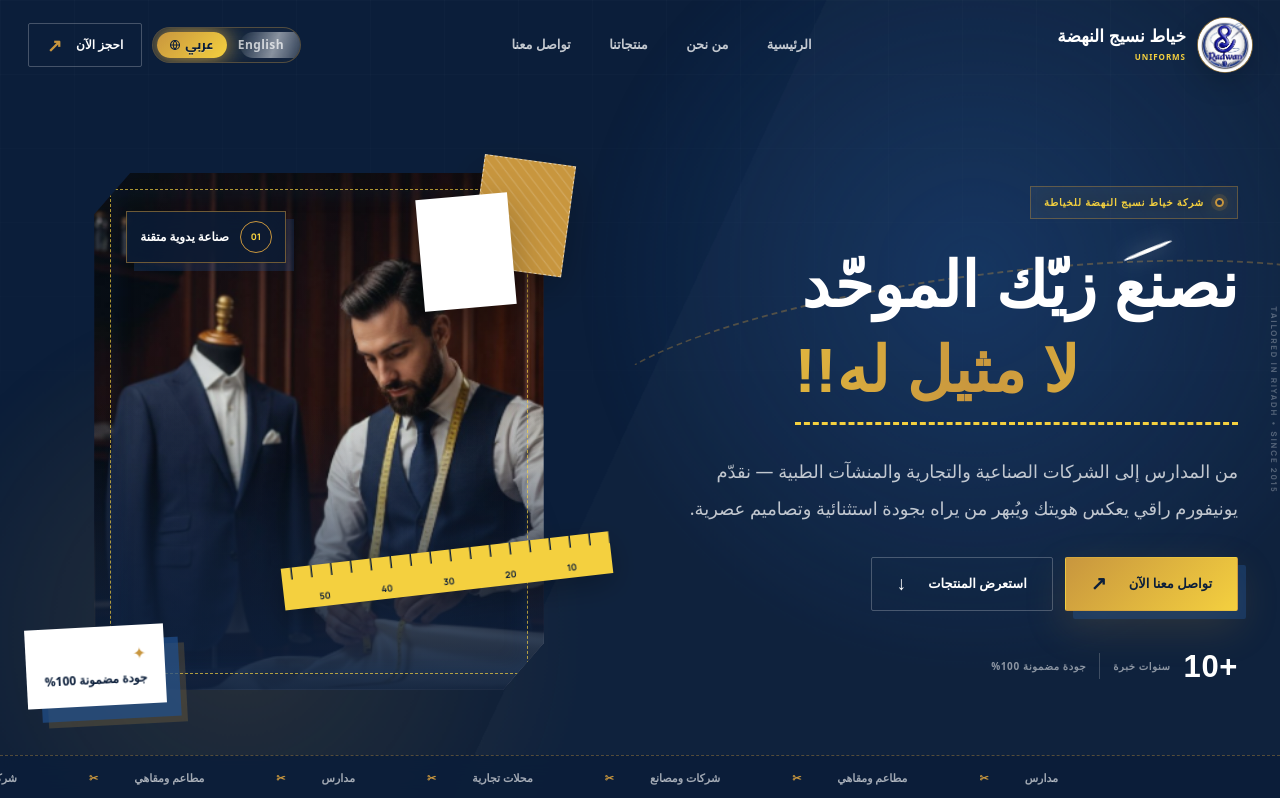
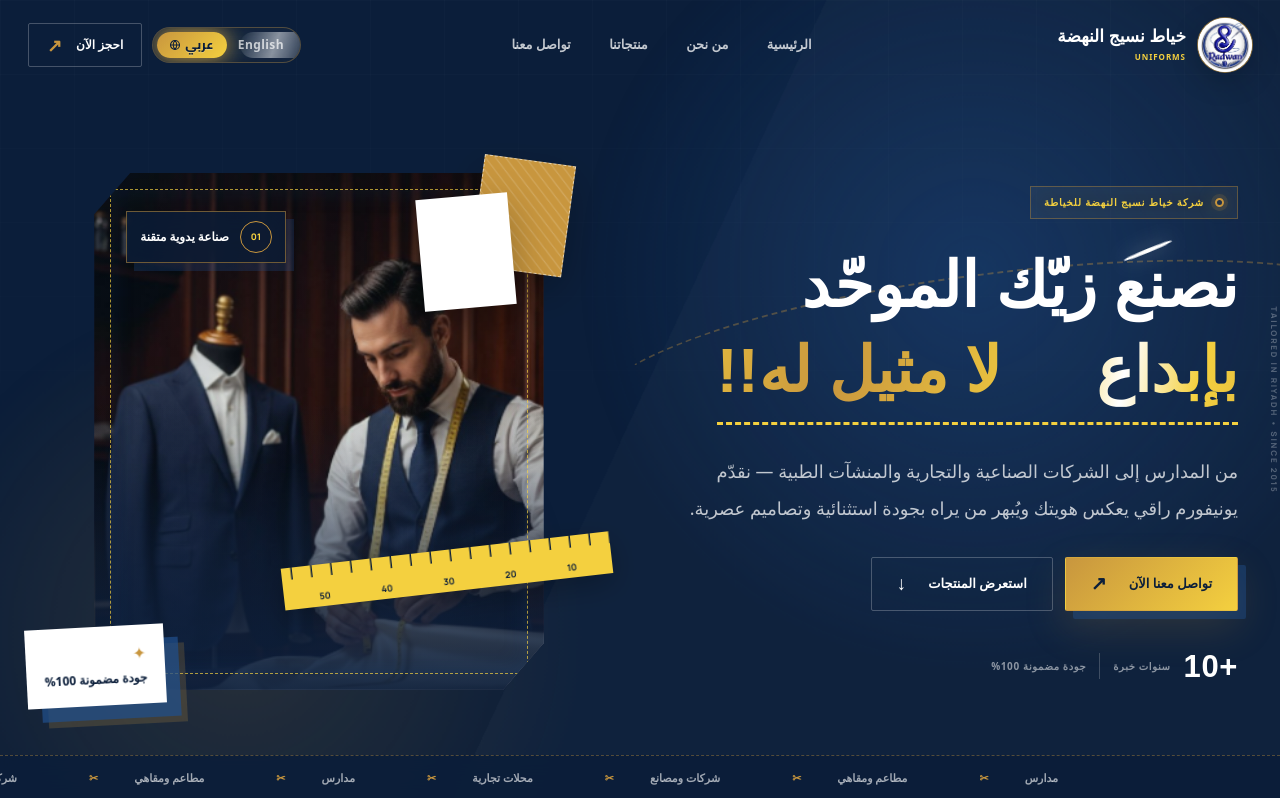
Before and after one commit to aslaan19/radwan-landing-page, a Next.js app: page / in a window 1280 px wide. Shown: the top 798 px of the page. Built offline with nearby package versions, Linux system fonts and the light colour scheme; a web font is replaced by a local one.

Commit message:
Fix RTL hero word animation overlap

```diff
--- a/app/components/HeroSection.tsx
+++ b/app/components/HeroSection.tsx
@@ -34,8 +34,8 @@ export default function HeroSection({ lang }: { lang: Lang }) {
           <h1 id="hero-title" className="hero-title">
             <span className="hero-title-line">{tr.hero.headlineLine1}</span>
             <span className="hero-title-line hero-title-accent">
-              <span key={`${lang}-${activeWord}`} className="hero-word-cycle">{tr.hero.cyclingWords[activeWord]}</span>{" "}
-              <span>{tr.hero.headlineTail}</span>
+              <span key={`${lang}-${activeWord}`} className="hero-word-cycle" dir={lang === "ar" ? "rtl" : "ltr"}>{tr.hero.cyclingWords[activeWord]}</span>
+              <span className="hero-title-tail" dir={lang === "ar" ? "rtl" : "ltr"}>{tr.hero.headlineTail}</span>
             </span>
           </h1>
 
--- a/app/globals.css
+++ b/app/globals.css
@@ -109,10 +109,14 @@ html[lang^="ar"] .hero-title { line-height: 1.16; letter-spacing: 0; }
 .hero-title-line { display: block; padding-block: .03em .17em; opacity: 0; transform: translateY(55px); animation: heroReveal .85s cubic-bezier(.16,1,.3,1) 2.45s forwards; }
 html[lang^="ar"] .hero-title-line { white-space: nowrap; }
 .hero-title-line:nth-child(2) { animation-delay: 2.6s; }
-.hero-title-line.hero-title-accent { position: relative; width: max-content; max-width: 100%; padding-bottom: .32em; color: var(--gold); background: linear-gradient(100deg, #C8963E 0%, #f4d03f 36%, #ffffff 50%, #f4d03f 64%, #C8963E 100%); background-size: 230% auto; background-position: 120% center; -webkit-background-clip: text; background-clip: text; -webkit-text-fill-color: transparent; text-shadow: none; animation: heroReveal .85s cubic-bezier(.16,1,.3,1) 2.6s forwards, goldText 5s linear 3.2s infinite; }
+.hero-title-line.hero-title-accent { position: relative; width: max-content; max-width: 100%; padding-bottom: .32em; display: flex; align-items: baseline; gap: .18em; color: var(--gold); text-shadow: none; unicode-bidi: isolate; animation: heroReveal .85s cubic-bezier(.16,1,.3,1) 2.6s forwards; }
+.hero-title-accent > span { flex: 0 0 auto; white-space: nowrap; color: var(--gold); background: linear-gradient(100deg, #C8963E 0%, #f4d03f 36%, #ffffff 50%, #f4d03f 64%, #C8963E 100%); background-size: 230% auto; background-position: center; -webkit-background-clip: text; background-clip: text; -webkit-text-fill-color: transparent; }
 .hero-title-accent::after { content: ""; position: absolute; right: 0; bottom: .04em; width: 100%; border-top: 3px dashed var(--gold); transform: scaleX(0); transform-origin: right; animation: lineReveal .8s ease 3.1s forwards; }
 html[dir="ltr"] .hero-title-accent::after { transform-origin: left; }
-.hero-word-cycle { position: relative; display: inline-block; will-change: transform, filter, clip-path; animation: wordTailorIn .72s cubic-bezier(.16,1,.3,1) both; }
+.hero-word-cycle { position: relative; display: inline-block; min-inline-size: 3.6em; will-change: transform, filter, clip-path; animation: wordTailorIn .72s cubic-bezier(.16,1,.3,1) both; }
+.hero-title-tail { animation: goldText 5s linear 3.2s infinite; }
+html[dir="ltr"] .hero-title-accent { font-size: .78em; }
+html[dir="ltr"] .hero-word-cycle { min-inline-size: 6em; }
 .hero-description { max-width: 640px; margin-bottom: 30px; color: rgba(255,255,255,.74); font-size: clamp(15px, 1.4vw, 18px); font-weight: 520; line-height: 2.05; }
 .hero-actions { display: flex; flex-wrap: wrap; gap: 12px; }
 .button { display: inline-flex; align-items: center; justify-content: center; gap: 22px; min-height: 54px; padding: 0 25px; border: 1px solid transparent; border-radius: 2px; text-decoration: none; font-size: 13px; font-weight: 900; cursor: pointer; transition: transform .25s, box-shadow .25s, background .25s, color .25s; }
```
